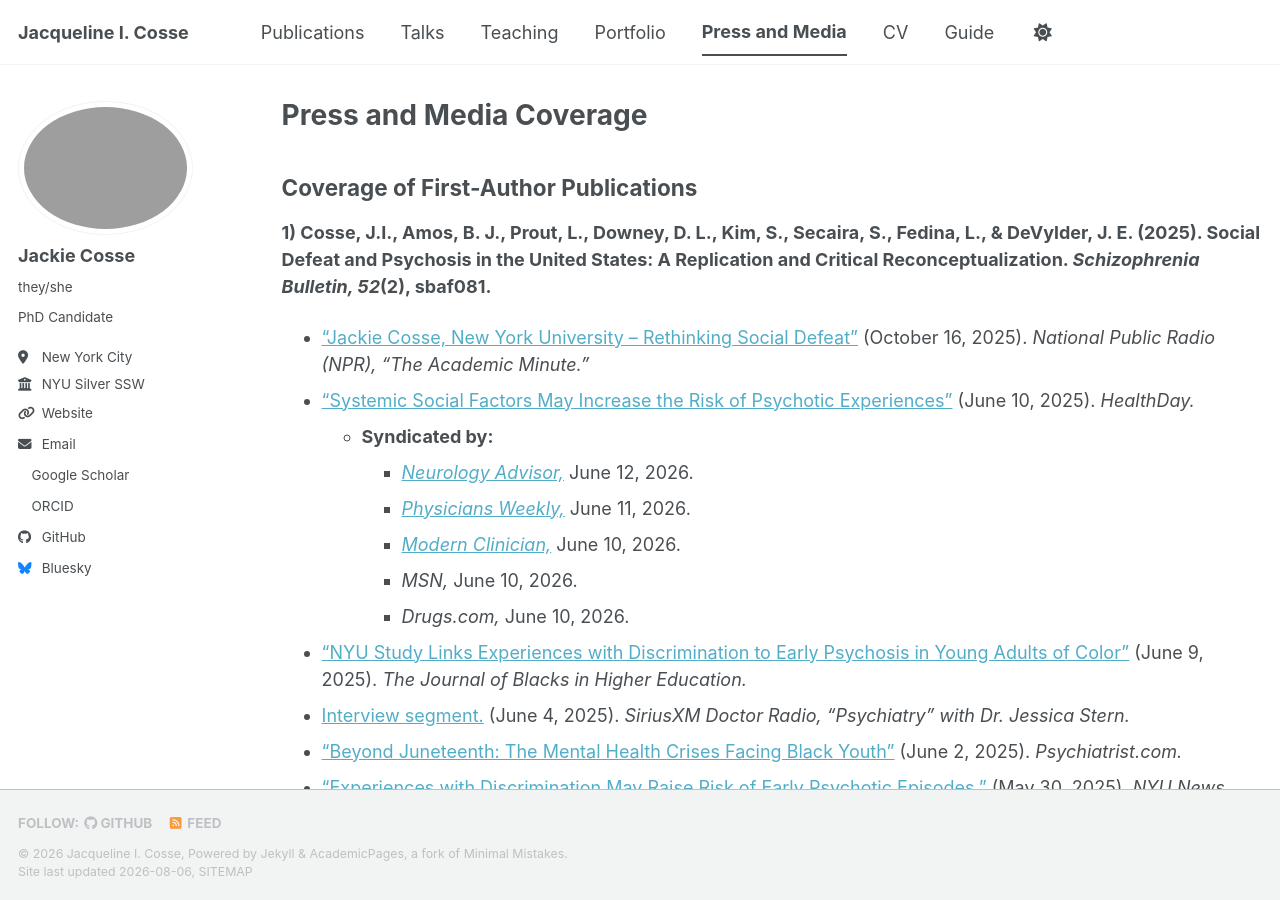
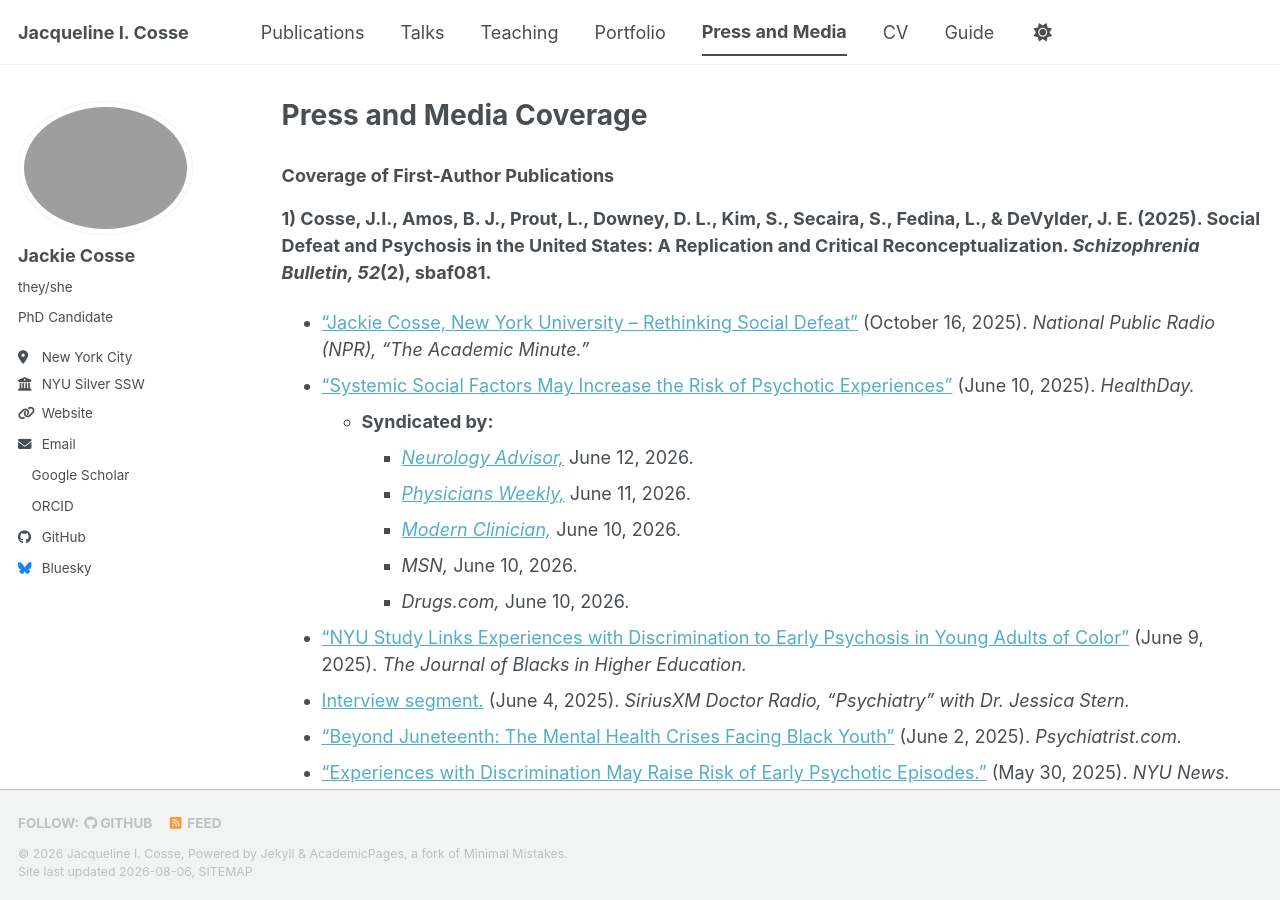
Before and after one commit to jackiecosse/jackiecosse.com, a Jekyll site: the page built from _pages/press.md, in a window 1280 px wide and 900 px high. Built offline with Jekyll 4.4.1, drawn with Linux system fonts in a browser that asks for light colours; a style sheet for code colours, icons or effects is not loaded.

Commit message:
Update press.md

```diff
--- a/_pages/press.md
+++ b/_pages/press.md
@@ -9,7 +9,7 @@ redirect_from:
 
 {% include base_path %}
 
-## Coverage of First-Author Publications
+### Coverage of First-Author Publications
 <b>1) Cosse, J.I., Amos, B. J., Prout, L., Downey, D. L., Kim, S., Secaira, S., Fedina, L., & DeVylder, J. E. (2025). Social Defeat and Psychosis in the United States: A Replication and Critical Reconceptualization. _Schizophrenia Bulletin, 52_(2), sbaf081.</b>
   - [“Jackie Cosse, New York University – Rethinking Social Defeat”](https://www.npr.org/player/embed/fis-564572329-3937612d0077a23652a5bac638abc529/fis-564572329-3937612d0077a23652a5bac638abc529-enclosure-audio) (October 16, 2025). _National Public Radio (NPR), “The Academic Minute.”_
   - [“Systemic Social Factors May Increase the Risk of Psychotic Experiences”](https://www.healthday.com/healthpro-news/mental-health/systemic-social-factors-may-increase-the-risk-of-psychotic-experiences) (June 10, 2025). _HealthDay._
```
